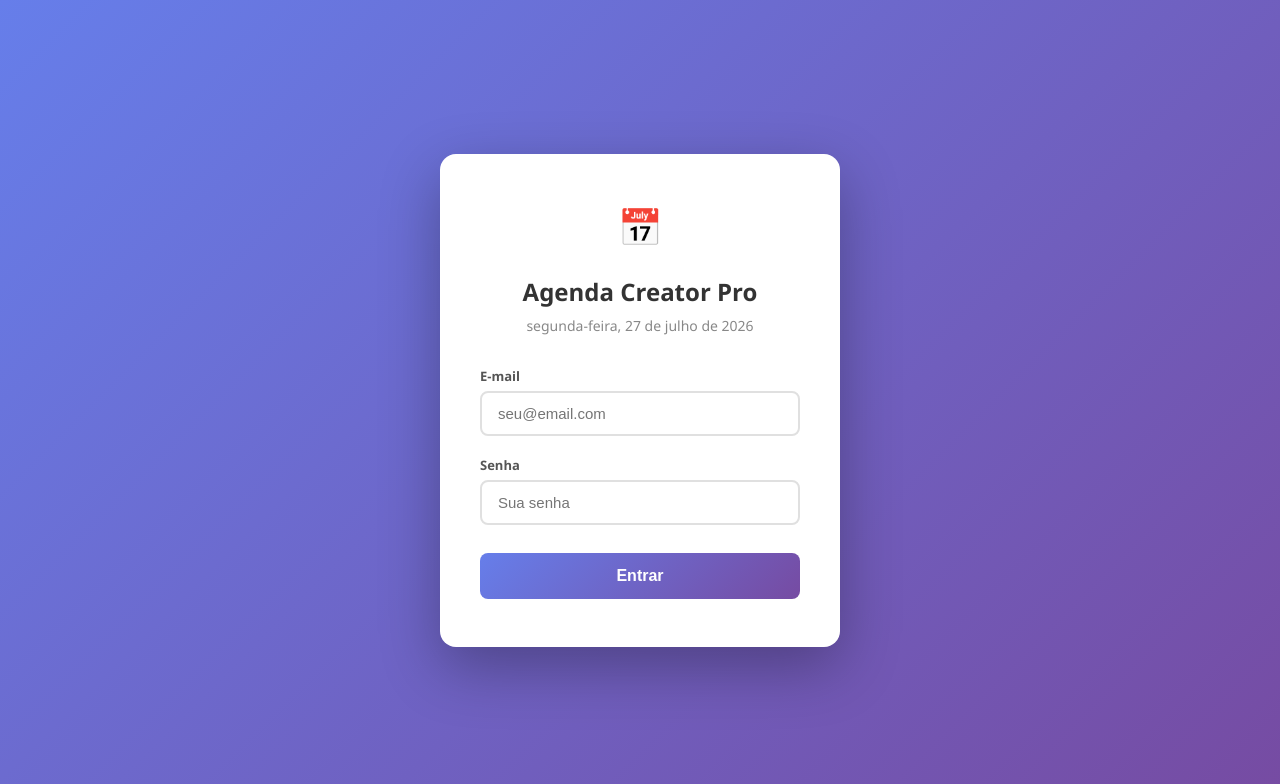
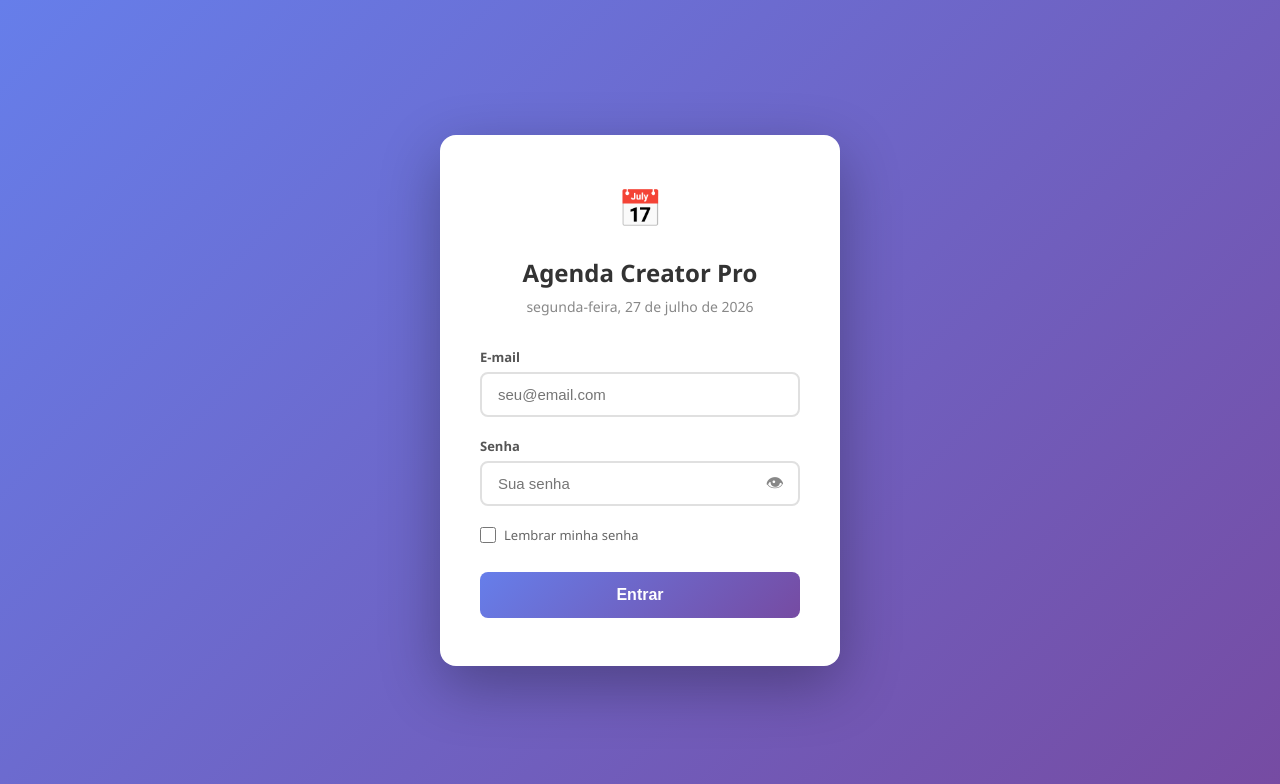
Before and after one commit to agendacreator-pro/agendacreatorpro-web, a Flask app: page /login in a window 1280 px wide. Shown: the top 784 px of the page. Run offline with Flask 3, Linux system fonts and the light colour scheme.

Commit message:
Login page: show/hide password, remember password

```diff
--- a/templates/login.html
+++ b/templates/login.html
@@ -56,6 +56,44 @@
         .form-group input:focus {
             border-color: #667eea;
         }
+        .pwd-wrapper {
+            position: relative;
+        }
+        .pwd-wrapper input {
+            padding-right: 48px;
+        }
+        .pwd-toggle {
+            position: absolute;
+            right: 12px;
+            top: 50%;
+            transform: translateY(-50%);
+            background: none;
+            border: none;
+            cursor: pointer;
+            font-size: 18px;
+            color: #888;
+            padding: 4px;
+            line-height: 1;
+        }
+        .pwd-toggle:hover { color: #555; }
+        .remember-row {
+            display: flex;
+            align-items: center;
+            gap: 8px;
+            margin-bottom: 20px;
+        }
+        .remember-row input[type="checkbox"] {
+            width: 16px;
+            height: 16px;
+            accent-color: #667eea;
+            cursor: pointer;
+        }
+        .remember-row label {
+            color: #666;
+            font-size: 13px;
+            cursor: pointer;
+            margin-bottom: 0;
+        }
         .btn-login {
             width: 100%;
             padding: 14px;
@@ -99,11 +137,18 @@
         <form id="loginForm">
             <div class="form-group">
                 <label>E-mail</label>
-                <input type="email" id="email" required autocomplete="email" placeholder="seu@email.com">
+                <input type="email" id="email" name="email" required autocomplete="email" placeholder="seu@email.com">
             </div>
             <div class="form-group">
                 <label>Senha</label>
-                <input type="password" id="password" required autocomplete="current-password" placeholder="Sua senha">
+                <div class="pwd-wrapper">
+                    <input type="password" id="password" name="password" required autocomplete="current-password" placeholder="Sua senha">
+                    <button type="button" class="pwd-toggle" id="pwdToggle" title="Mostrar senha">&#128065;</button>
+                </div>
+            </div>
+            <div class="remember-row">
+                <input type="checkbox" id="remember" name="remember">
+                <label for="remember">Lembrar minha senha</label>
             </div>
             <button type="submit" class="btn-login" id="btnLogin">Entrar</button>
         </form>
@@ -115,25 +160,53 @@
             var dias = ['domingo','segunda-feira','terca-feira','quarta-feira','quinta-feira','sexta-feira','sabado'];
             var now = new Date();
             document.getElementById('dateDisplay').textContent = dias[now.getDay()] + ', ' + now.getDate() + ' de ' + meses[now.getMonth()] + ' de ' + now.getFullYear();
+
+            var saved = localStorage.getItem('agc_login');
+            if (saved) {
+                try {
+                    var d = JSON.parse(saved);
+                    document.getElementById('email').value = d.email || '';
+                    document.getElementById('password').value = d.password || '';
+                    document.getElementById('remember').checked = true;
+                } catch(e) {}
+            }
         })();
+
+        document.getElementById('pwdToggle').addEventListener('click', function() {
+            var inp = document.getElementById('password');
+            if (inp.type === 'password') {
+                inp.type = 'text';
+                this.innerHTML = '&#128064;';
+            } else {
+                inp.type = 'password';
+                this.innerHTML = '&#128065;';
+            }
+        });
+
         document.getElementById('loginForm').addEventListener('submit', async function(e) {
             e.preventDefault();
-            const btn = document.getElementById('btnLogin');
-            const errorMsg = document.getElementById('errorMsg');
+            var btn = document.getElementById('btnLogin');
+            var errorMsg = document.getElementById('errorMsg');
             btn.disabled = true;
             btn.textContent = 'Entrando...';
             errorMsg.classList.remove('show');
 
+            var email = document.getElementById('email').value;
+            var password = document.getElementById('password').value;
+
+            if (document.getElementById('remember').checked) {
+                localStorage.setItem('agc_login', JSON.stringify({email: email, password: password}));
+            } else {
+                localStorage.removeItem('agc_login');
+            }
+
             try {
-                const resp = await fetch('/login', {
+                var resp = await fetch('/login', {
                     method: 'POST',
                     headers: {'Content-Type': 'application/json'},
-                    body: JSON.stringify({
-                        email: document.getElementById('email').value,
-                        password: document.getElementById('password').value
-                    })
+                    body: JSON.stringify({ email: email, password: password })
                 });
-                const data = await resp.json();
+                var data = await resp.json();
                 if (data.success) {
                     window.location.href = '/';
                 } else {
--- a/users.json
+++ b/users.json
@@ -26,7 +26,7 @@
     },
     {
       "email": "aline.277@hotmail.com",
-      "password": "scrypt:32768:8:1$r65gEp2MV5geWTsy$8415f8be722ddd8eccb905983348bd0989f7e9ebcb32a7e41cf63e4dbda34b73dc5d16457bcc6253634272ace34fb66163384e772aab2b1b1dbba3698153230c",
+      "password": "scrypt:32768:8:1$Jtt5Eymx2yDD82UH$4cfea5f1f53e152206c8634991bb32b902f284dfb89f36411cfaf969012df4ecd0e13a695fd292916e6ee56108deb52f57f4eae2305a70db87f39e99c5aa1dd7",
       "token": "rhVFhHgfBNekQkvOCCovXCccGT3-6KdY8JFh2bYKaXc",
       "ativo": true
     }
```
